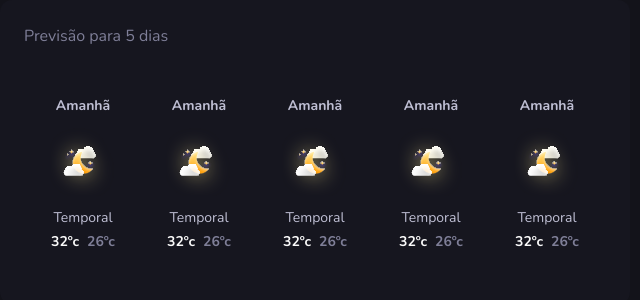
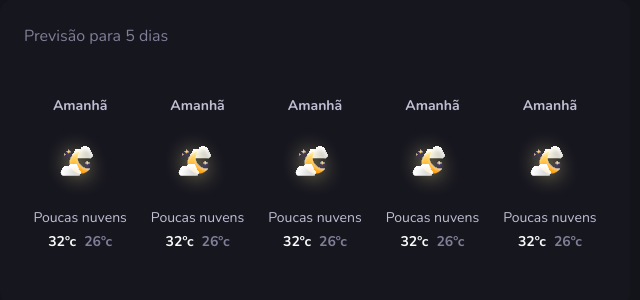
Before and after one commit to MateusGustavo22/type-weather, a Next.js app: page /dashboard in a window 1280 px wide. Shown: the top 300 px of the page, without its empty margins (0-640 px from the left). Built offline with nearby package versions, Linux system fonts and the light colour scheme.

Commit message:
refactor: responsiveness Day component

```diff
--- a/src/components/Day.tsx
+++ b/src/components/Day.tsx
@@ -3,21 +3,21 @@ import few_clouds_night from 'public/icons/wheather/few-clouds-night.svg'
 
 export default function Day() {
   return (
-    <div className="flex h-[212px] w-[116px] flex-col items-center justify-center gap-3 mobile:h-[152px] mobile:w-[68px]">
-      <span className="font-nunito text-sm font-bold text-base-gray-200 mobile:hidden">
+    <div className="flex h-[212px] w-[130px] flex-col items-center justify-center gap-3 pl-3 pr-3 mobile:pl-0 mobile:pr-0 mobile2:h-[152px] mobile2:w-[116px] mobile2:w-[68px]">
+      <span className="font-nunito text-sm font-bold text-base-gray-200 mobile2:hidden">
         Amanhã
       </span>
-      <span className="hidden font-nunito text-sm font-bold text-base-gray-200 mobile:block">
+      <span className="hidden font-nunito text-sm font-bold text-base-gray-200 mobile2:block">
         Ter
       </span>
-      <div className="relative h-[68px] w-[68px] mobile:h-[52px] mobile:w-[52px]">
+      <div className="relative h-[68px] w-[68px]">
         <Image src={few_clouds_night} fill alt="Weather Icon" />
       </div>
       <div className="flex w-max flex-col items-center justify-center gap-1">
-        <span className="font-nunito text-sm text-base-gray-200 mobile:hidden">
-          Temporal
+        <span className="tablet2:hidden font-nunito text-sm text-base-gray-200">
+          Poucas nuvens
         </span>
-        <div className="flex w-full flex-row items-center gap-2 mobile:flex-col mobile:gap-0">
+        <div className="flex w-full flex-row items-center justify-center gap-2 mobile:flex-col">
           <span className="font-nunito text-sm font-bold text-base-gray-100">
             32ºc
           </span>
```
